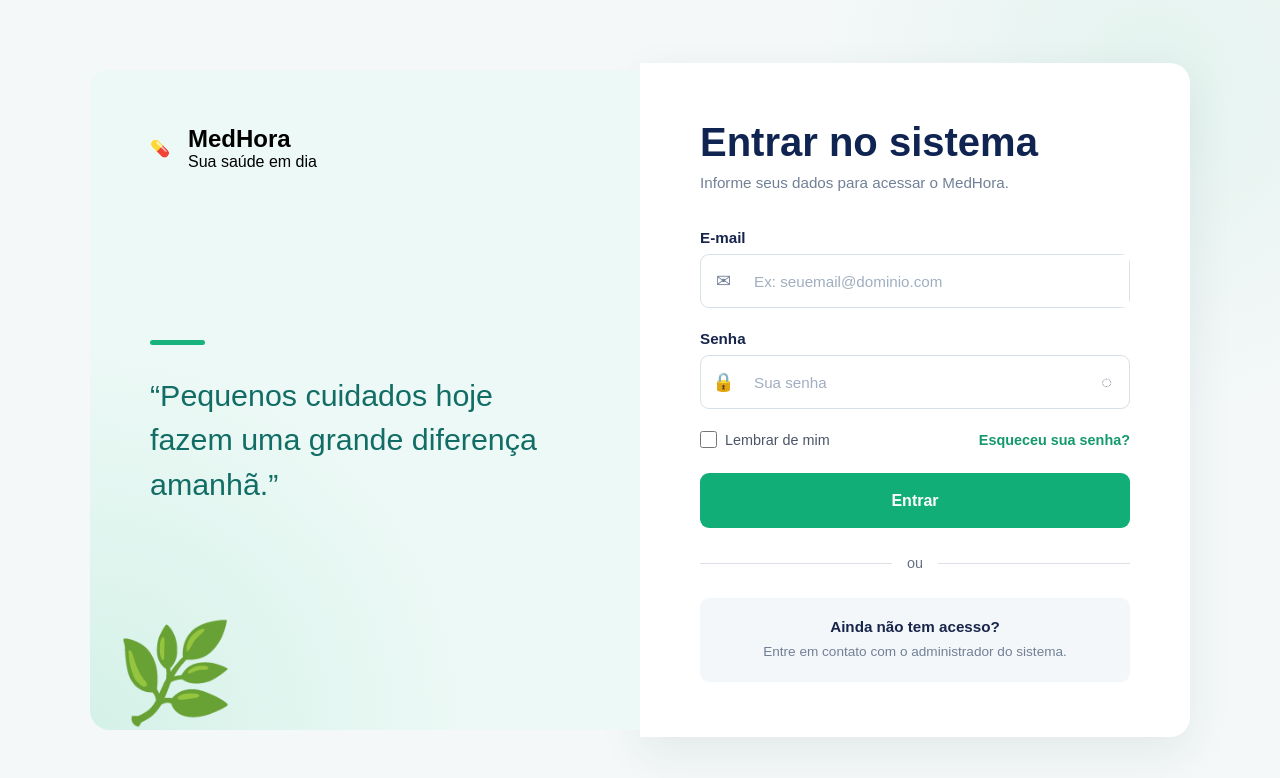
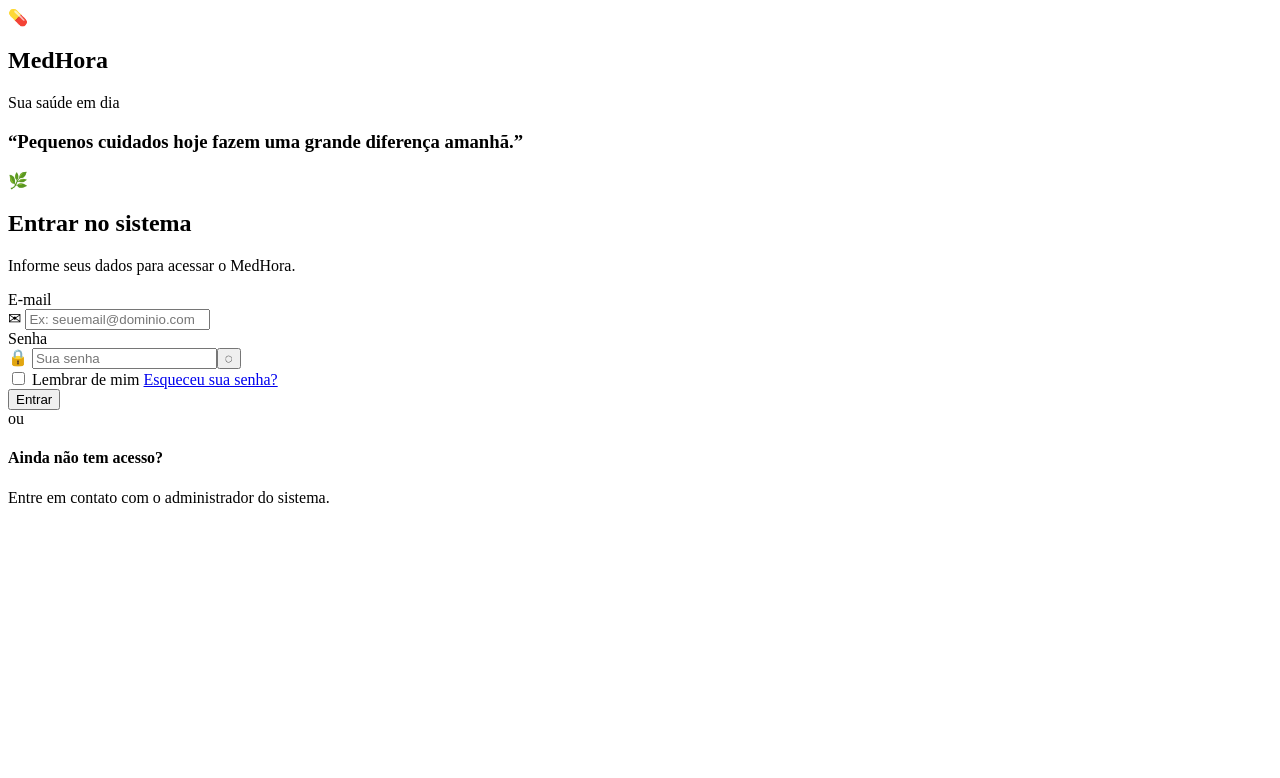
Before and after one commit to IranSousa18/DashBoard, a Vue app in the folder Dashboard/: page /login in a window 1280 px wide. Shown: the top 778 px of the page. Built offline with nearby package versions, Linux system fonts and the light colour scheme.

Commit message:
Remoção do CSS da página de login

```diff
--- a/Dashboard/src/views/LoginView.vue
+++ b/Dashboard/src/views/LoginView.vue
@@ -45,9 +45,7 @@ function alternarSenha() {
 
     <main class="login-container">
 
-        <!-- =========================
-             PAINEL ESQUERDO
-        ========================== -->
+        <!--PAINEL ESQUERDO -->
 
         <section class="painel-esquerdo">
 
@@ -94,9 +92,7 @@ function alternarSenha() {
         </section>
 
 
-        <!-- =========================
-             PAINEL DIREITO
-        ========================== -->
+        <!-- PAINEL DIREITO -->
 
         <section class="painel-direita">
 
@@ -113,9 +109,7 @@ function alternarSenha() {
                 </p>
 
 
-                <!-- =====================
-                     E-MAIL
-                ====================== -->
+                <!--E-MAIL -->
 
                 <div class="input-group">
 
@@ -141,9 +135,7 @@ function alternarSenha() {
                 </div>
 
 
-                <!-- =====================
-                     SENHA
-                ====================== -->
+                <!--SENHA -->
 
                 <div class="input-group">
 
@@ -178,9 +170,7 @@ function alternarSenha() {
                 </div>
 
 
-                <!-- =====================
-                     OPÇÕES
-                ====================== -->
+                <!--OPÇÕES -->
 
                 <div class="opcoes">
 
@@ -209,9 +199,7 @@ function alternarSenha() {
                 </div>
 
 
-                <!-- =====================
-                     BOTÃO LOGIN
-                ====================== -->
+                <!--BOTÃO LOGIN-->
 
                 <button
                     type="button"
@@ -222,9 +210,7 @@ function alternarSenha() {
                 </button>
 
 
-                <!-- =====================
-                     SEPARADOR
-                ====================== -->
+                <!--SEPARADOR -->
 
                 <div class="separador">
 
@@ -235,9 +221,7 @@ function alternarSenha() {
                 </div>
 
 
-                <!-- =====================
-                     CONTATO
-                ====================== -->
+                <!--CONTATO -->
 
                 <div class="contact-box">
 
@@ -262,515 +246,4 @@ function alternarSenha() {
 
 <style scoped>
 
-/* ==================================================
-   RESET
-================================================== */
-
-:global(*) {
-    margin: 0;
-    padding: 0;
-    box-sizing: border-box;
-}
-
-:global(body) {
-    font-family: Arial, Helvetica, sans-serif;
-    background: #f4f8f8;
-}
-
-
-/* ==================================================
-   CONTAINER PRINCIPAL
-================================================== */
-
-.login-container {
-    width: 100%;
-    min-height: 100vh;
-
-    display: flex;
-    justify-content: center;
-    align-items: center;
-
-    padding: 40px;
-
-    background:
-        radial-gradient(
-            circle at 90% 10%,
-            rgba(30, 185, 128, 0.08),
-            transparent 25%
-        ),
-        #f4f8f8;
-}
-
-
-/* ==================================================
-   PAINEL ESQUERDO
-================================================== */
-
-.painel-esquerdo {
-    width: 50%;
-    max-width: 550px;
-    min-height: 660px;
-
-    padding: 55px 60px;
-
-    display: flex;
-    flex-direction: column;
-
-    background:
-        radial-gradient(
-            circle at 0% 100%,
-            rgba(30, 185, 128, 0.12),
-            transparent 45%
-        ),
-        #edf9f6;
-
-    border-radius: 20px 0 0 20px;
-
-    overflow: hidden;
-
-    position: relative;
-}
-
-
-/* LOGO */
-
-.logo {
-    display: flex;
-    align-items: center;
-    gap: 18px;
-}
-
-
-/* FRASE */
-
-.frases {
-    max-width: 390px;
-
-    margin-top: auto;
-    margin-bottom: auto;
-
-    position: relative;
-    z-index: 2;
-}
-
-.linha {
-    width: 55px;
-    height: 5px;
-
-    margin-bottom: 28px;
-
-    background: #19b47d;
-
-    border-radius: 10px;
-}
-
-.frases h3 {
-    color: #116d65;
-
-    font-size: 1.9rem;
-    line-height: 1.45;
-
-    font-weight: 400;
-}
-
-
-/* PLANTA */
-
-.planta {
-    position: absolute;
-
-    left: 25px;
-    bottom: 0;
-
-    font-size: 6rem;
-
-    opacity: 0.9;
-
-    z-index: 1;
-}
-
-/* ==================================================
-   PAINEL DIREITO
-================================================== */
-
-.painel-direita {
-    width: 50%;
-    max-width: 550px;
-    min-height: 660px;
-
-    padding: 55px 60px;
-
-    display: flex;
-    align-items: center;
-
-    background: #ffffff;
-
-    border-radius: 0 20px 20px 0;
-
-    box-shadow: 0 15px 45px rgba(20, 50, 70, 0.08);
-}
-
-
-/* ==================================================
-   FORMULÁRIO
-================================================== */
-
-.form-box {
-    width: 100%;
-}
-
-
-/* Título */
-
-.form-box h1 {
-    margin-bottom: 8px;
-
-    color: #102452;
-
-    font-size: 2.5rem;
-    line-height: 1.2;
-}
-
-
-/* Subtítulo */
-
-.subtitulo {
-    margin-bottom: 38px;
-
-    color: #718096;
-
-    font-size: 0.95rem;
-}
-
-
-/* ==================================================
-   GRUPO DOS INPUTS
-================================================== */
-
-.input-group {
-    width: 100%;
-
-    margin-bottom: 22px;
-}
-
-.input-group label {
-    display: block;
-
-    margin-bottom: 8px;
-
-    color: #17254b;
-
-    font-size: 0.95rem;
-    font-weight: 700;
-}
-
-
-/* ==================================================
-   INPUT
-================================================== */
-
-.input-wrapper {
-    width: 100%;
-    height: 54px;
-
-    display: flex;
-    align-items: center;
-
-    border: 1px solid #d8e0e8;
-
-    border-radius: 9px;
-
-    background: #ffffff;
-
-    transition: border-color 0.2s, box-shadow 0.2s;
-}
-
-.input-wrapper:focus-within {
-    border-color: #19b47d;
-
-    box-shadow: 0 0 0 3px rgba(25, 180, 125, 0.1);
-}
-
-
-/* Ícone */
-
-.input-icon {
-    width: 45px;
-
-    display: flex;
-    justify-content: center;
-
-    color: #718096;
-
-    font-size: 18px;
-}
-
-
-/* Campo */
-
-.input-wrapper input {
-    flex: 1;
-
-    height: 100%;
-
-    padding: 0 8px;
-
-    border: none;
-    outline: none;
-
-    color: #17254b;
-
-    font-size: 0.95rem;
-}
-
-.input-wrapper input::placeholder {
-    color: #a0aec0;
-}
-
-
-/* ==================================================
-   BOTÃO MOSTRAR SENHA
-================================================== */
-
-.btn-mostrar-senha {
-    width: 45px;
-    height: 100%;
-
-    border: none;
-
-    background: transparent;
-
-    color: #718096;
-
-    cursor: pointer;
-
-    font-size: 18px;
-}
-
-
-/* ==================================================
-   OPÇÕES
-================================================== */
-
-.opcoes {
-    display: flex;
-
-    align-items: center;
-    justify-content: space-between;
-
-    margin: 4px 0 25px;
-
-    font-size: 0.9rem;
-}
-
-.lembrar {
-    display: flex;
-
-    align-items: center;
-
-    gap: 8px;
-
-    color: #4a5568;
-
-    cursor: pointer;
-}
-
-.lembrar input {
-    width: 17px;
-    height: 17px;
-
-    accent-color: #19b47d;
-
-    cursor: pointer;
-}
-
-.opcoes a {
-    color: #14996b;
-
-    font-weight: 700;
-
-    text-decoration: none;
-}
-
-.opcoes a:hover {
-    text-decoration: underline;
-}
-
-
-/* ==================================================
-   BOTÃO LOGIN
-================================================== */
-
-.btn-login {
-    width: 100%;
-    height: 55px;
-
-    border: none;
-    border-radius: 9px;
-
-    background: #12ae78;
-
-    color: #ffffff;
-
-    font-size: 1rem;
-    font-weight: 700;
-
-    cursor: pointer;
-
-    transition: background 0.2s, transform 0.1s;
-}
-
-.btn-login:hover {
-    background: #0e9969;
-}
-
-.btn-login:active {
-    transform: scale(0.99);
-}
-
-
-/* ==================================================
-   SEPARADOR
-================================================== */
-
-.separador {
-    width: 100%;
-
-    display: flex;
-
-    align-items: center;
-
-    gap: 15px;
-
-    margin: 27px 0;
-}
-
-.separador::before,
-.separador::after {
-    content: "";
-
-    height: 1px;
-
-    flex: 1;
-
-    background: #dce2e8;
-}
-
-.separador span {
-    color: #667085;
-
-    font-size: 0.9rem;
-}
-
-
-/* ==================================================
-   CAIXA DE CONTATO
-================================================== */
-
-.contact-box {
-    width: 100%;
-
-    padding: 20px;
-
-    text-align: center;
-
-    border-radius: 9px;
-
-    background: #f4f7fa;
-}
-
-.contact-box h4 {
-    margin-bottom: 7px;
-
-    color: #17254b;
-
-    font-size: 0.95rem;
-}
-
-.contact-box p {
-    color: #718096;
-
-    font-size: 0.85rem;
-
-    line-height: 1.4;
-}
-
-
-/* ==================================================
-   RESPONSIVIDADE
-================================================== */
-
-@media (max-width: 950px) {
-
-    .login-container {
-        padding: 25px;
-    }
-
-    .painel-esquerdo,
-    .painel-direita {
-        padding: 45px;
-    }
-
-    .frases h3 {
-        font-size: 1.6rem;
-    }
-
-    .form-box h1 {
-        font-size: 2.2rem;
-    }
-
-}
-
-
-@media (max-width: 750px) {
-
-    .login-container {
-        min-height: 100vh;
-
-        padding: 20px;
-    }
-
-    .painel-esquerdo {
-        display: none;
-    }
-
-    .painel-direita {
-        width: 100%;
-        max-width: 550px;
-        min-height: auto;
-
-        padding: 40px 30px;
-
-        border-radius: 20px;
-    }
-
-}
-
-
-@media (max-width: 450px) {
-
-    .login-container {
-        padding: 12px;
-    }
-
-    .painel-direita {
-        padding: 30px 20px;
-    }
-
-    .form-box h1 {
-        font-size: 1.9rem;
-    }
-
-    .opcoes {
-        align-items: flex-start;
-
-        gap: 15px;
-    }
-
-    .opcoes a {
-        text-align: right;
-    }
-
-}
-
 </style>
```
